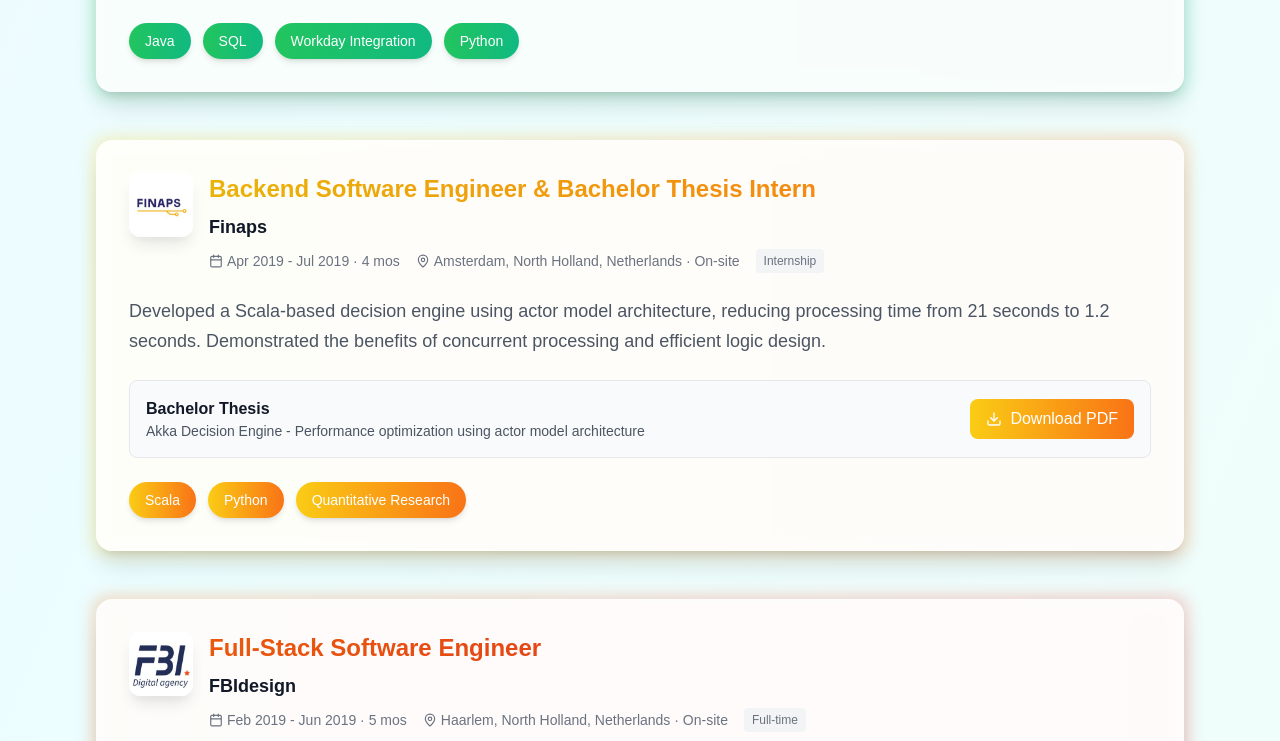
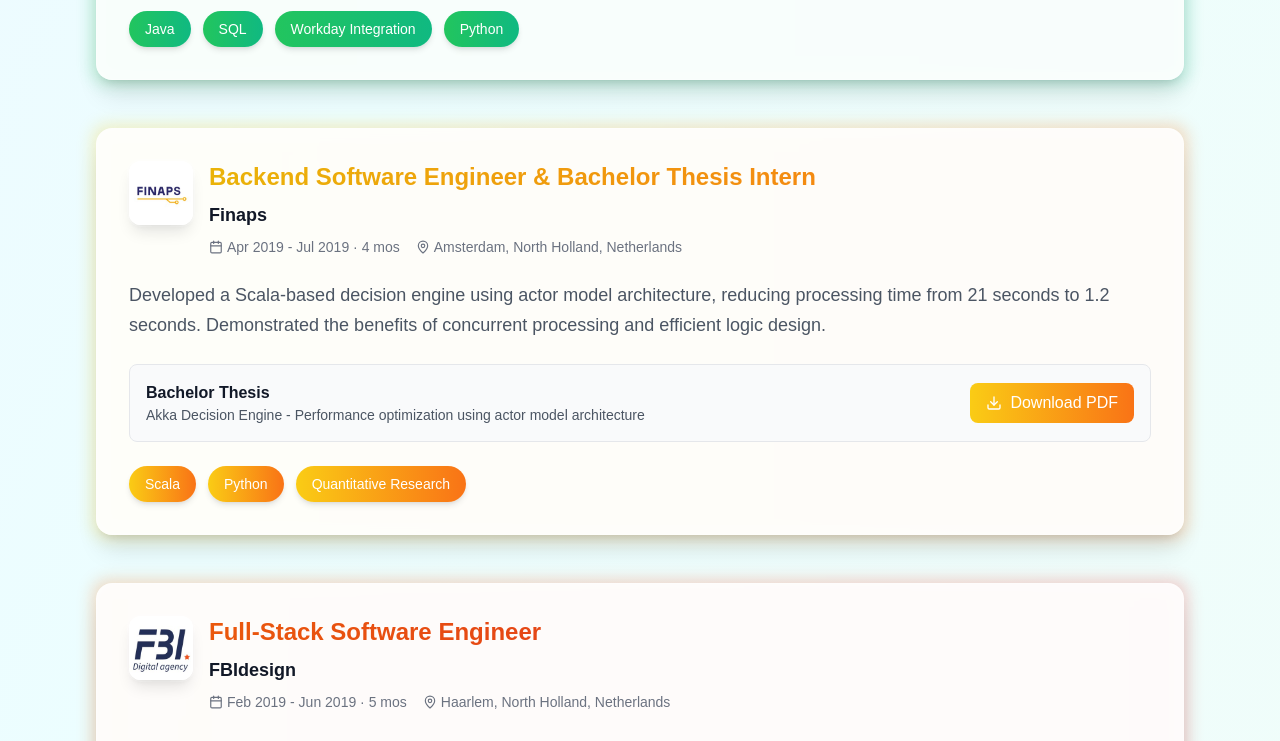
Before and after one commit to toondeboer/website, a Next.js app in the folder frontend/: page / in a window 1280 px wide. Shown: the part 5604-6345 px from the top of the page. Built offline with nearby package versions, Linux system fonts and the light colour scheme.

Commit message:
removed type and update location of prof exp

```diff
--- a/frontend/components/ProfessionalExperience.tsx
+++ b/frontend/components/ProfessionalExperience.tsx
@@ -9,7 +9,7 @@ const calculateDuration = (startDate: string): string => {
 
   const diffInMs = now.getTime() - start.getTime();
   const diffInDays = Math.floor(diffInMs / (1000 * 60 * 60 * 24));
-  const diffInMonths = Math.floor(diffInDays / 30.44); // Average days per month
+  const diffInMonths = Math.floor(diffInDays / 30.44) + 1; // Average days per month
   const years = Math.floor(diffInMonths / 12);
   const months = diffInMonths % 12;
 
@@ -30,8 +30,7 @@ const ProfessionalExperience = ({ darkMode }: { darkMode: boolean }) => {
       period: "Mar 2024 - Present",
       startDate: "2024-03-01", // For dynamic calculation
       duration: calculateDuration("2024-03-01"),
-      location: "Amsterdam, North Holland, Netherlands · Hybrid",
-      type: "Full-time",
+      location: "Amsterdam, North Holland, Netherlands",
       description:
         "Contributed to the development of a regulatory monitoring tool used by over 8000 engineers at a major Dutch bank. Improved compliance visibility and remediation by implementing a React/TypeScript frontend and Node.js/PostgreSQL backend with Azure DevOps API integrations. Participated in architectural design discussions using clean architecture principles and patterns like Factory and Strategy. Helped integrate observability tools including Piano Analytics, Splunk, and Split.io.",
       skills: [
@@ -52,8 +51,7 @@ const ProfessionalExperience = ({ darkMode }: { darkMode: boolean }) => {
       company: "NAVARA",
       period: "Aug 2022 - Feb 2024",
       duration: "1 yr 7 mos",
-      location: "Amsterdam, North Holland, Netherlands · Hybrid",
-      type: "Full-time",
+      location: "Amsterdam, North Holland, Netherlands",
       description:
         "Worked as a consultant on a range of full-stack development projects for clients across finance, utilities, and HR sectors. Designed and implemented scalable web applications using Angular, Node.js, C#, and SQL. Focused on clean architecture, maintainability, and automated testing. Collaborated with cross-functional teams to deliver robust and production-ready solutions, adapting quickly to each client's tech stack and domain.",
       skills: [
@@ -74,7 +72,7 @@ const ProfessionalExperience = ({ darkMode }: { darkMode: boolean }) => {
           company: "TruQu - performance & talent management software",
           period: "May 2023 - Feb 2024",
           duration: "10 mos",
-          location: "Driebergen-Rijsenburg, Utrecht, Netherlands · Hybrid",
+          location: "Driebergen-Rijsenburg, Utrecht, Netherlands",
           description:
             "Developed features for a performance tracking web application using Angular, Node.js, and SQL on Azure. Ensured production reliability through CI/CD pipeline automation and Cypress end-to-end testing. Took part in technical planning meetings and conducted research to support robust feature development.",
           skills: [
@@ -95,7 +93,7 @@ const ProfessionalExperience = ({ darkMode }: { darkMode: boolean }) => {
           company: "PWN",
           period: "Jan 2023 - May 2023",
           duration: "5 mos",
-          location: "Velserbroek, North Holland, Netherlands · Hybrid",
+          location: "Velserbroek, North Holland, Netherlands",
           description:
             "Migrated legacy Drupal CMS forms into reusable Angular web components. Modernized backend services using C#, Node.js, and SQL to align with current web standards and improve system maintainability.",
           skills: [
@@ -116,7 +114,7 @@ const ProfessionalExperience = ({ darkMode }: { darkMode: boolean }) => {
           company: "VanEck",
           period: "Aug 2022 - Jan 2023",
           duration: "6 mos",
-          location: "Amsterdam, North Holland, Netherlands · Hybrid",
+          location: "Amsterdam, North Holland, Netherlands",
           description:
             "Built Angular components and secure REST APIs for user identity verification and payment processing, integrating third-party services. Managed application state using NgRx and supported deployment across various environments.",
           skills: ["Angular", "TypeScript", "NgRx", "Azure DevOps Services"],
@@ -133,8 +131,7 @@ const ProfessionalExperience = ({ darkMode }: { darkMode: boolean }) => {
       company: "Adyen",
       period: "Jul 2019 - Nov 2021",
       duration: "2 yrs 5 mos",
-      location: "Amsterdam, North Holland, Netherlands · On-site",
-      type: "Full-time",
+      location: "Amsterdam, North Holland, Netherlands",
       description:
         "Automated invoice processing in Workday using Java, reducing manual workload by over 40 hours monthly. Developed scripts to parse and categorize multi-currency invoices efficiently, improving accounting operations. Built a Java and SQL-based backend integrated with Adyen's API to support real-time product demonstrations during live events.",
       skills: ["Java", "SQL", "Workday Integration", "Python"],
@@ -157,8 +154,7 @@ const ProfessionalExperience = ({ darkMode }: { darkMode: boolean }) => {
       company: "Finaps",
       period: "Apr 2019 - Jul 2019",
       duration: "4 mos",
-      location: "Amsterdam, North Holland, Netherlands · On-site",
-      type: "Internship",
+      location: "Amsterdam, North Holland, Netherlands",
       description:
         "Developed a Scala-based decision engine using actor model architecture, reducing processing time from 21 seconds to 1.2 seconds. Demonstrated the benefits of concurrent processing and efficient logic design.",
       skills: ["Scala", "Python", "Quantitative Research"],
@@ -179,8 +175,7 @@ const ProfessionalExperience = ({ darkMode }: { darkMode: boolean }) => {
       company: "FBIdesign",
       period: "Feb 2019 - Jun 2019",
       duration: "5 mos",
-      location: "Haarlem, North Holland, Netherlands · On-site",
-      type: "Full-time",
+      location: "Haarlem, North Holland, Netherlands",
       description:
         "Built a cross-platform mobile app in React Native to give construction workers easy access to training videos and manuals. Focused on intuitive UI and accessibility for non-technical users.",
       skills: ["React Native", "TypeScript", "HTML", "CSS", "SQL"],
@@ -280,11 +275,6 @@ const ProfessionalExperience = ({ darkMode }: { darkMode: boolean }) => {
                           <MapPin size={14} />
                           {exp.location}
                         </span>
-                        {exp.type && (
-                          <span className="px-2 py-1 bg-gray-100 dark:bg-gray-800 rounded text-xs font-medium">
-                            {exp.type}
-                          </span>
-                        )}
                       </div>
                     </div>
                   </div>
```
